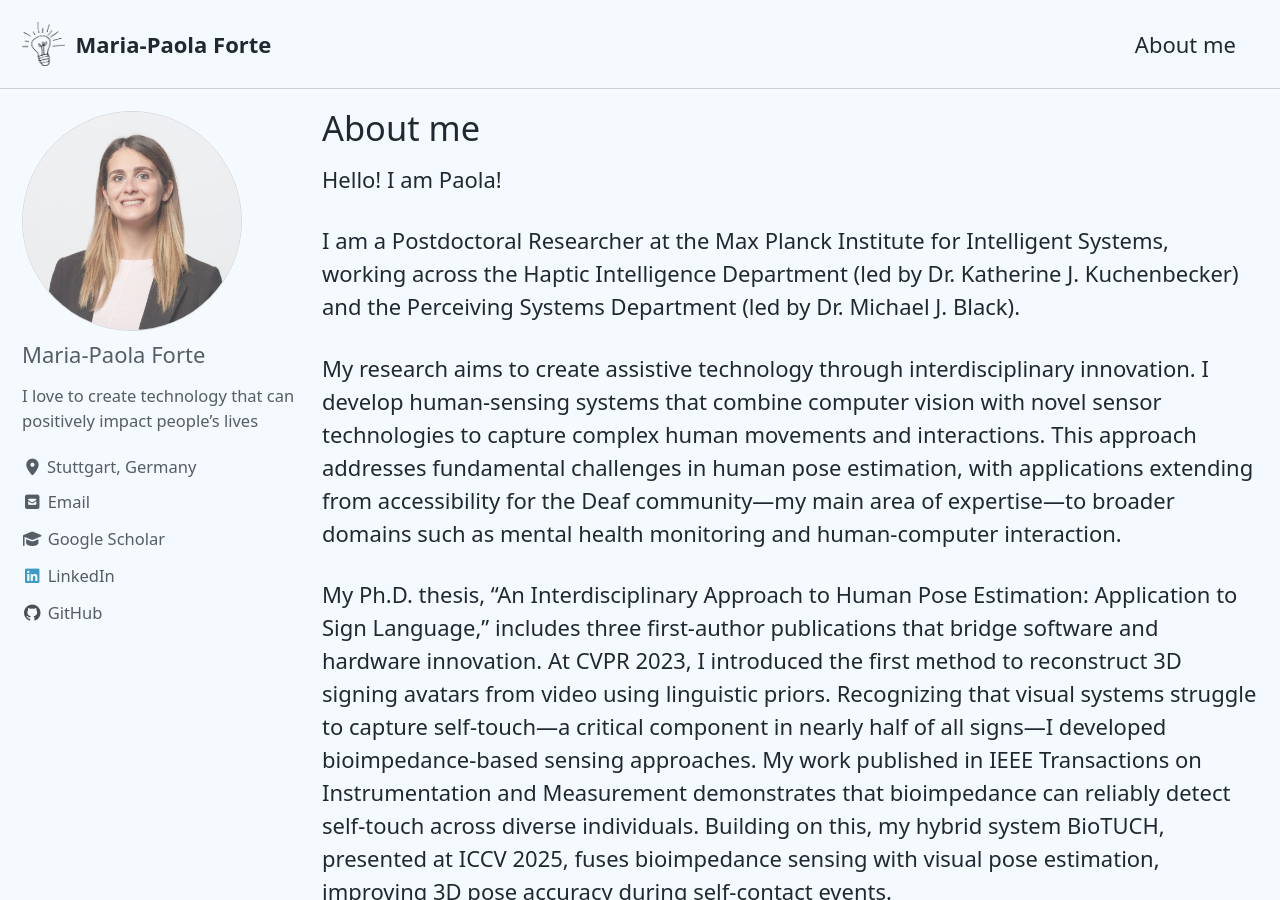
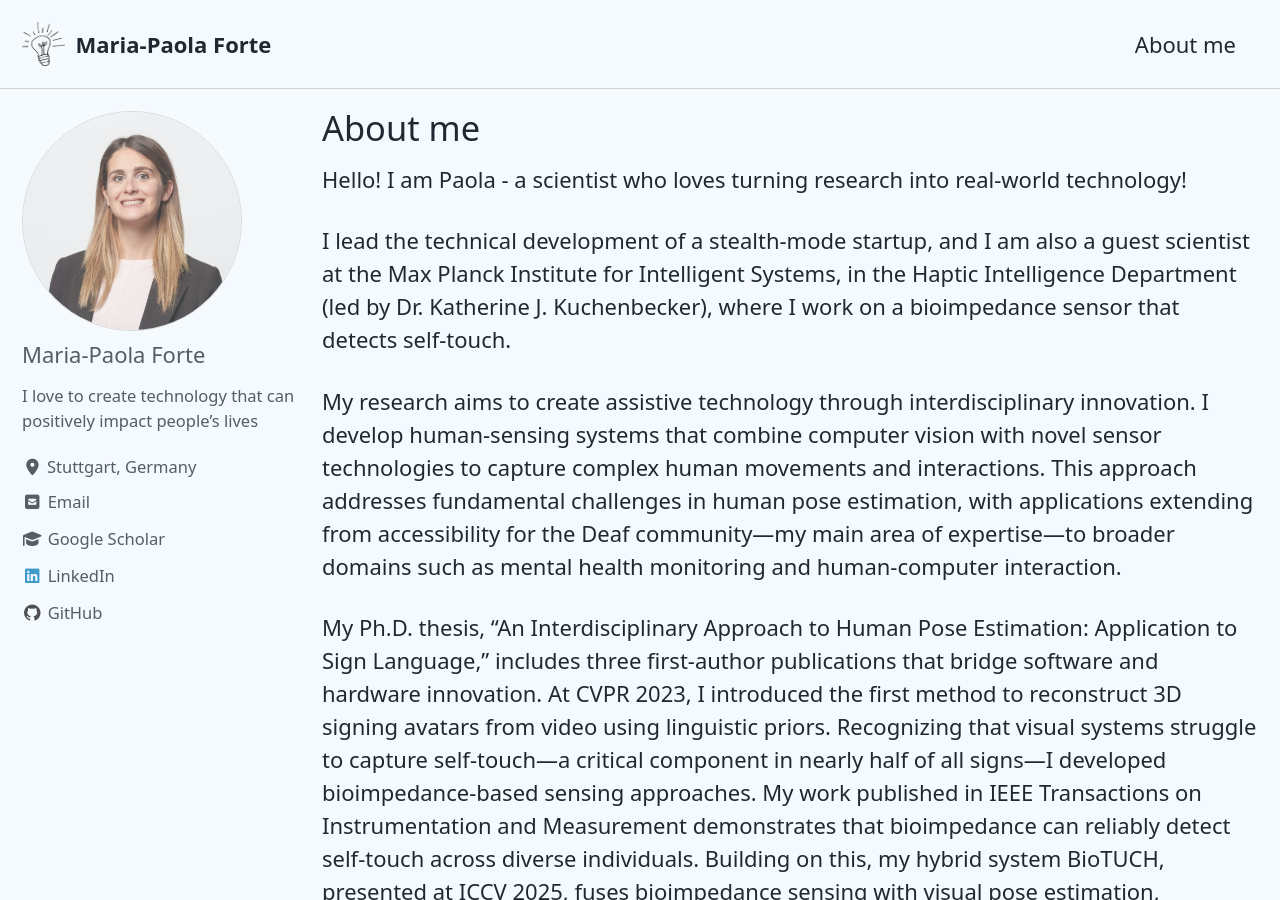
Before and after one commit to MPForte/MPForte.github.io, a Jekyll site: the page built from _pages/index.md, in a window 1280 px wide and 900 px high. Built offline with Jekyll 4.4.1, drawn with Linux system fonts in a browser that asks for light colours; cached includes are drawn as plain includes.

Commit message:
Update bio

```diff
--- a/_pages/index.md
+++ b/_pages/index.md
@@ -7,9 +7,9 @@ classes:
   - wide
 ---
 
-Hello! I am Paola!
+Hello! I am Paola - a scientist who loves turning research into real-world technology!
 
-I am a Postdoctoral Researcher at the Max Planck Institute for Intelligent Systems, working across the Haptic Intelligence Department (led by Dr. Katherine J. Kuchenbecker) and the Perceiving Systems Department (led by Dr. Michael J. Black).
+I lead the technical development of a stealth-mode startup, and I am also a guest scientist at the Max Planck Institute for Intelligent Systems, in the Haptic Intelligence Department (led by Dr. Katherine J. Kuchenbecker), where I work on a bioimpedance sensor that detects self-touch.
 
 My research aims to create assistive technology through interdisciplinary innovation. I develop human-sensing systems that combine computer vision with novel sensor technologies to capture complex human movements and interactions. This approach addresses fundamental challenges in human pose estimation, with applications extending from accessibility for the Deaf community—my main area of expertise—to broader domains such as mental health monitoring and human-computer interaction.
 
```
